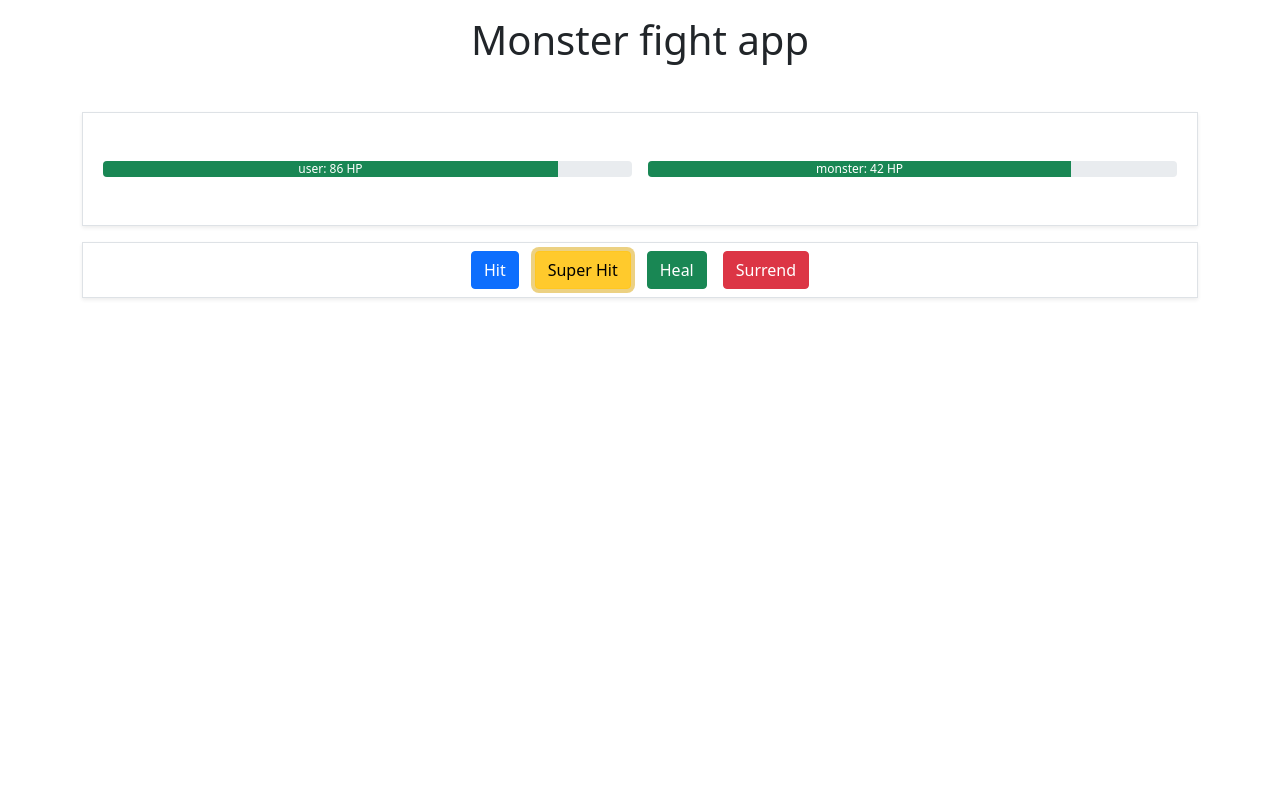
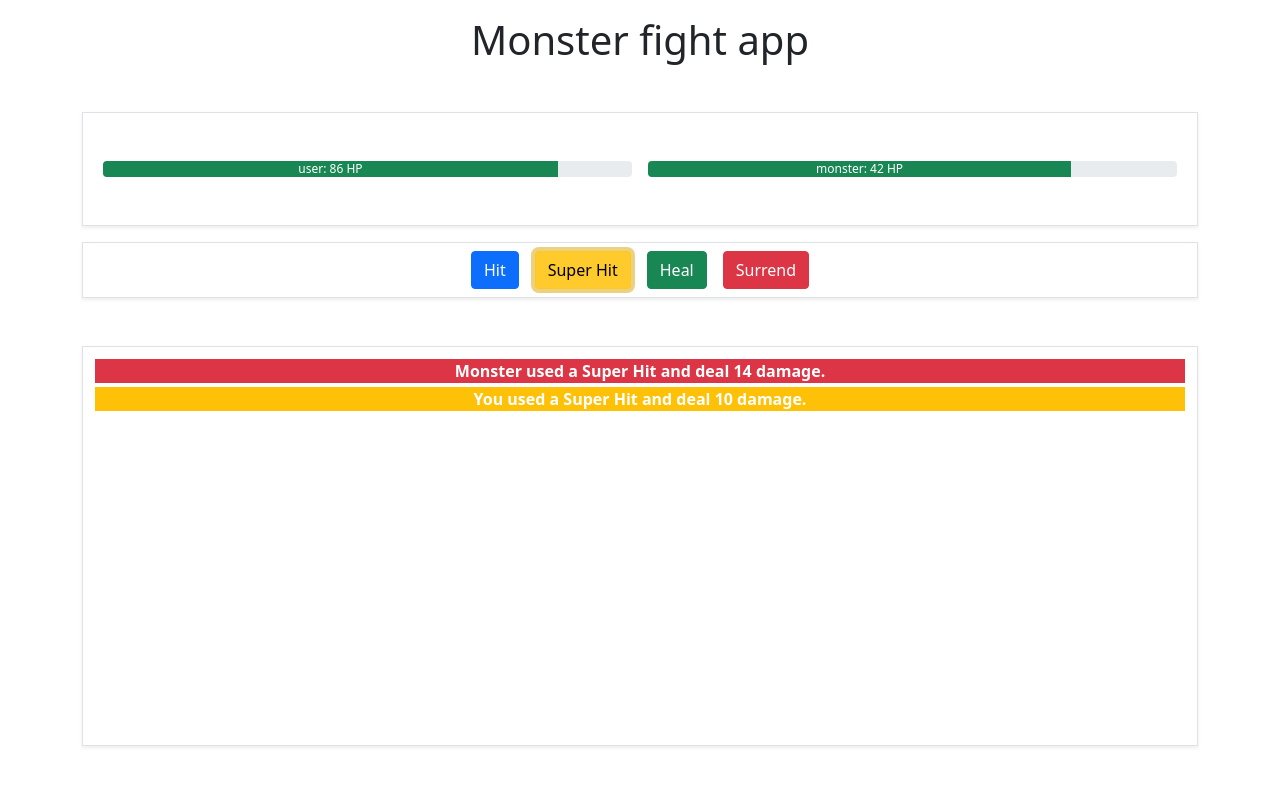
Before and after one commit to riisatoro/bineks-test-task, a Vue app in the folder frontend/: page / in a window 1280 px wide. Both pictures are taken after a click on the button "Super Hit". Shown: the top 786 px of the page. Built offline with nearby package versions, Linux system fonts and the light colour scheme.

Commit message:
Add logs for player actions

```diff
--- a/frontend/src/App.vue
+++ b/frontend/src/App.vue
@@ -1,11 +1,13 @@
 <script>
-import { battleStore, randint } from './store';
+import { battleStore, randint } from './gameStore';
+import { logsStore } from './logsStore';
 
 export default {
   data() {
     return {
       instanceMapKeys: ['user', 'monster'],
       game: battleStore,
+      logger: logsStore,
     }
   },
 
@@ -35,16 +37,19 @@ export default {
     },
 
     personDied(personType) {
-      window.alert(
-        personType === 'monster'
+      const message = personType === 'monster'
         ? 'Congrats! You win!'
-        : 'You died! Good luck next time!'
-      );
+        : 'You died! Good luck next time!';
+      const logType = personType == 'user' ? 'bg-danger' : 'bg-success';
+
+      this.logger.log(logType, message);
+      window.alert(message);
     },
 
     attack(personType, multiply) {
       const damage = randint(1, 10) * multiply;
       const isAlive = this.game.setDamage(personType, damage);
+      this.logger.logAttack(personType, multiply, damage);
 
       if (!isAlive) { this.personDied(personType); this.game.startNewBattle(); }
       if (isAlive && personType == 'monster') this.attack('user', multiply);
@@ -53,6 +58,7 @@ export default {
     heal(e) {
       const hp = randint(5, 15);
       this.game.setHeal('user', hp);
+      this.logger.log('bg-success', `You heal by ${hp} HP`)
       this.attack('user', 1);
     },
 
@@ -95,5 +101,23 @@ export default {
       <button class="btn btn-success mx-2" @click="heal">Heal</button>
       <button class="btn btn-danger mx-2" @click="surrend">Surrend</button>
     </div>
+
+    <div v-if="logger.logs.length > 0" class="container border shadow-sm text-center py-2 my-5 scrollable">
+      <div
+       v-for="(instance, index) in logger.logs"
+       :key="index"
+       :class="instance.logType"
+       class="my-1"
+      >
+        <b><span class="text-white">{{ instance.message }}</span></b>
+      </div>
+    </div>
   </div>
 </template>
+
+<style>
+  .scrollable {
+    height: 50vh;
+    overflow-y: scroll;
+  }
+</style>
--- a/frontend/src/store.js
+++ b/frontend/src/gameStore.js
@@ -1,4 +1,5 @@
 import { reactive } from 'vue';
+import { logsStore } from './logsStore';
 
 const personData = {maxHP: 100, currentHP: 100, name: 'Person'};
 
@@ -28,6 +29,7 @@ export const battleStore = reactive({
   },
 
   startNewBattle() {
+    logsStore.log('bg-warning', 'A new monster appears');
     this.refreshMonster();
     this.refreshPlayer();
   },
--- /dev/null
+++ b/frontend/src/logsStore.js
@@ -0,0 +1,18 @@
+import { reactive } from 'vue';
+
+export const logsStore = reactive({
+  logs: [],
+
+  log(logType, message) {
+    this.logs.unshift({ logType, message });
+  },
+
+  logAttack(personType, multiply, damage) {
+    const hitType = multiply > 1 ? 'Super Hit' : 'Hit';
+    const person = personType == 'user' ? 'Monster' : 'You';
+    const logType = personType == 'user' ? 'bg-danger' : 'bg-warning';
+    const msg = `${person} used a ${hitType} and deal ${damage} damage.`
+    this.log(logType, msg);
+  },
+
+});
```
